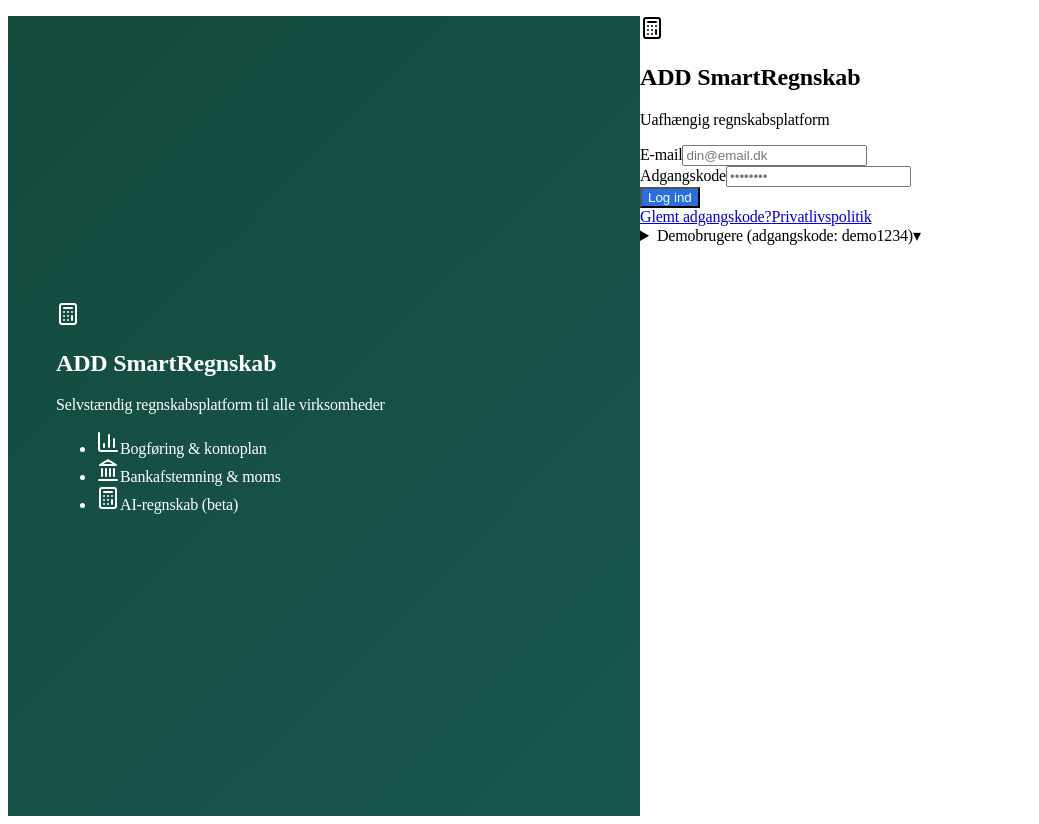
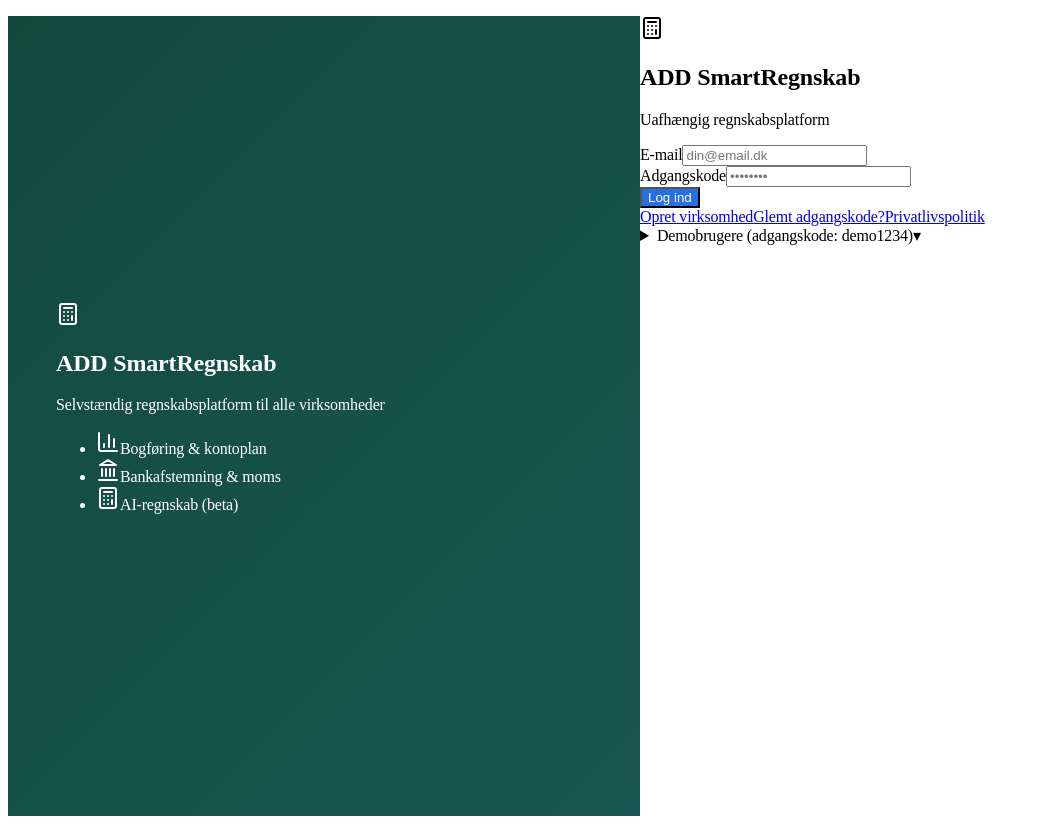
Before and after one commit to BygFlow/add-smartregnskab, a React (Vite) app in the folder client/: page /invitation in a window 1280 px wide. Shown: the whole page, without its empty margins (0-1039 px from the left). Built offline with nearby package versions, Linux system fonts and the light colour scheme; a web font is replaced by a local one.

Commit message:
Expose business signup from login

```diff
--- a/client/src/pages/regnskab-login.tsx
+++ b/client/src/pages/regnskab-login.tsx
@@ -212,6 +212,7 @@ export default function RegnskabLogin() {
           </form>
 
           <div className="mt-4 flex flex-wrap justify-center gap-x-4 gap-y-2 text-sm">
+            <Link href="/tilmeld" data-testid="link-regnskab-signup" className="font-medium text-primary hover:underline">Opret virksomhed</Link>
             <Link href="/glemt" data-testid="link-regnskab-forgot" className="font-medium text-primary hover:underline">Glemt adgangskode?</Link>
             <a href={apiUrl("/api/legal/privatliv")} target="_blank" rel="noreferrer" data-testid="link-regnskab-privacy" className="font-medium text-primary hover:underline">Privatlivspolitik</a>
           </div>
```
